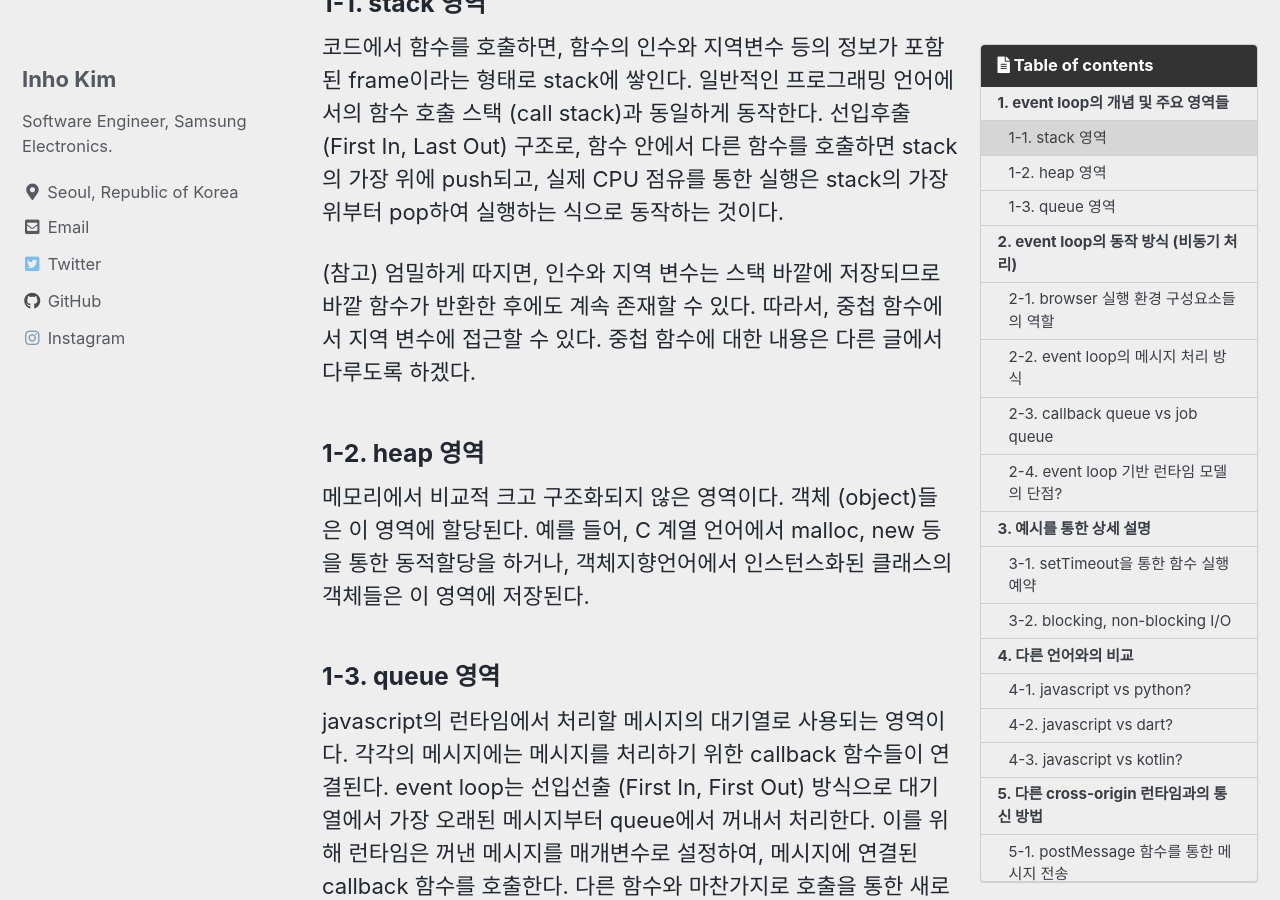
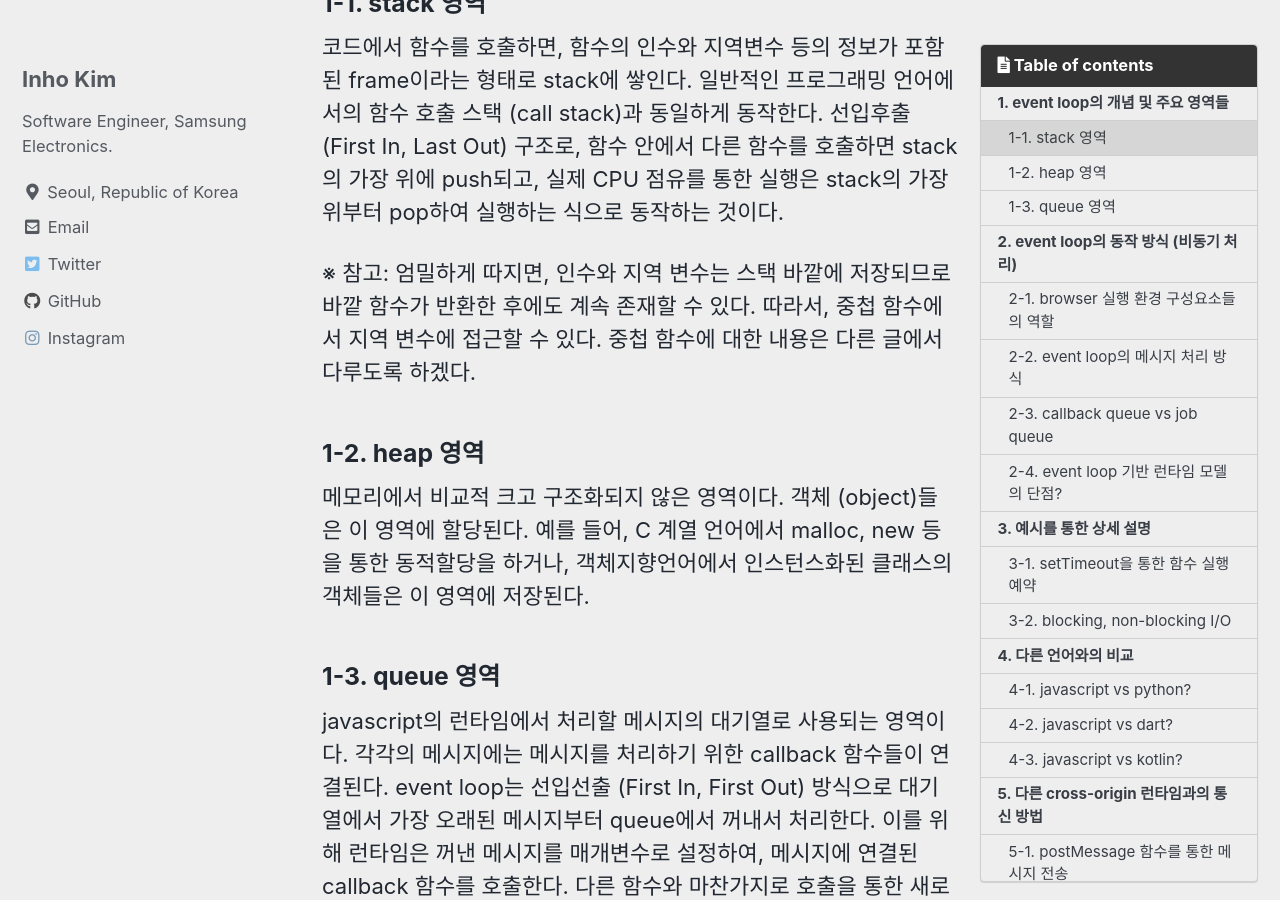
Before and after one commit to ihnokim/ihnokim.github.io, a Jekyll site: the page built from _posts/2022-09-19-javascript-event-loop.md, in a window 1280 px wide and 900 px high, scrolled down 1608 px. Built offline with Jekyll 4.4.1, drawn with Linux system fonts in a browser that asks for light colours; cached includes are drawn as plain includes; comment, search, counter and statistics services are not loaded; some of the changed text lies outside the part shown.

Commit message:
Make minor correction

````diff
--- a/_posts/2022-09-19-javascript-event-loop.md
+++ b/_posts/2022-09-19-javascript-event-loop.md
@@ -35,7 +35,7 @@ event loop는 보통 싱글 스레드 기반의 동시성 (single-threaded concu
 
 코드에서 함수를 호출하면, 함수의 인수와 지역변수 등의 정보가 포함된 frame이라는 형태로 stack에 쌓인다. 일반적인 프로그래밍 언어에서의 함수 호출 스택 (call stack)과 동일하게 동작한다. 선입후출 (First In, Last Out) 구조로, 함수 안에서 다른 함수를 호출하면 stack의 가장 위에 push되고, 실제 CPU 점유를 통한 실행은 stack의 가장 위부터 pop하여 실행하는 식으로 동작하는 것이다.
 
-(참고) 엄밀하게 따지면, 인수와 지역 변수는 스택 바깥에 저장되므로 바깥 함수가 반환한 후에도 계속 존재할 수 있다. 따라서, 중첩 함수에서 지역 변수에 접근할 수 있다. 중첩 함수에 대한 내용은 다른 글에서 다루도록 하겠다.
+※ 참고: 엄밀하게 따지면, 인수와 지역 변수는 스택 바깥에 저장되므로 바깥 함수가 반환한 후에도 계속 존재할 수 있다. 따라서, 중첩 함수에서 지역 변수에 접근할 수 있다. 중첩 함수에 대한 내용은 다른 글에서 다루도록 하겠다.
 
 ### 1-2. heap 영역
 
@@ -221,7 +221,7 @@ message 2
 
 ### 4-2. javascript vs dart?
 
-dart의 Future가 javascript의 ```Promise```와 유사한 개념으로 사용된다. ```async```, ```await``` 등 문법적인 측면도 매우 유사하다.
+dart의 ```Future```가 javascript의 ```Promise```와 유사한 개념으로 사용된다. ```async```, ```await``` 등 문법적인 측면도 매우 유사하다.
 
 ### 4-3. javascript vs kotlin?
 
@@ -266,7 +266,7 @@ function receiveMessage(event)
 }
 ```
 
-위 코드에서 callback에 전달되는 메시지 (```event```)는 다음과 같은 property들을 가진다.
+위 코드에서 callback에 전달되는 메시지 ```event```는 다음과 같은 property들을 가진다.
 
 - data: 다른 윈도우에서 전송된 객체이다.
 - origin: ```postMessage```가 호출될 때 메시지를 보내는 window의 origin을 의미한다. http://example.com:8080같이 URI 형식이다.
````
